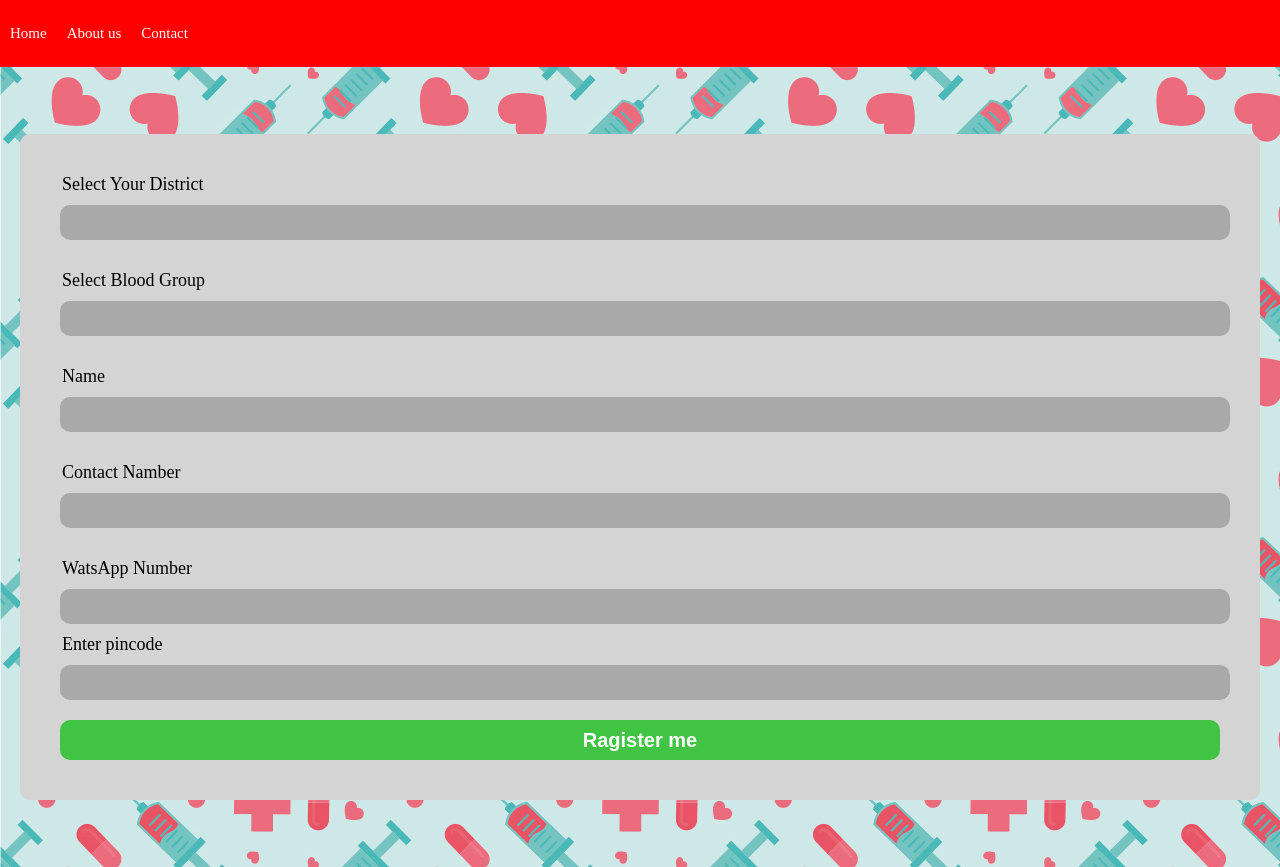
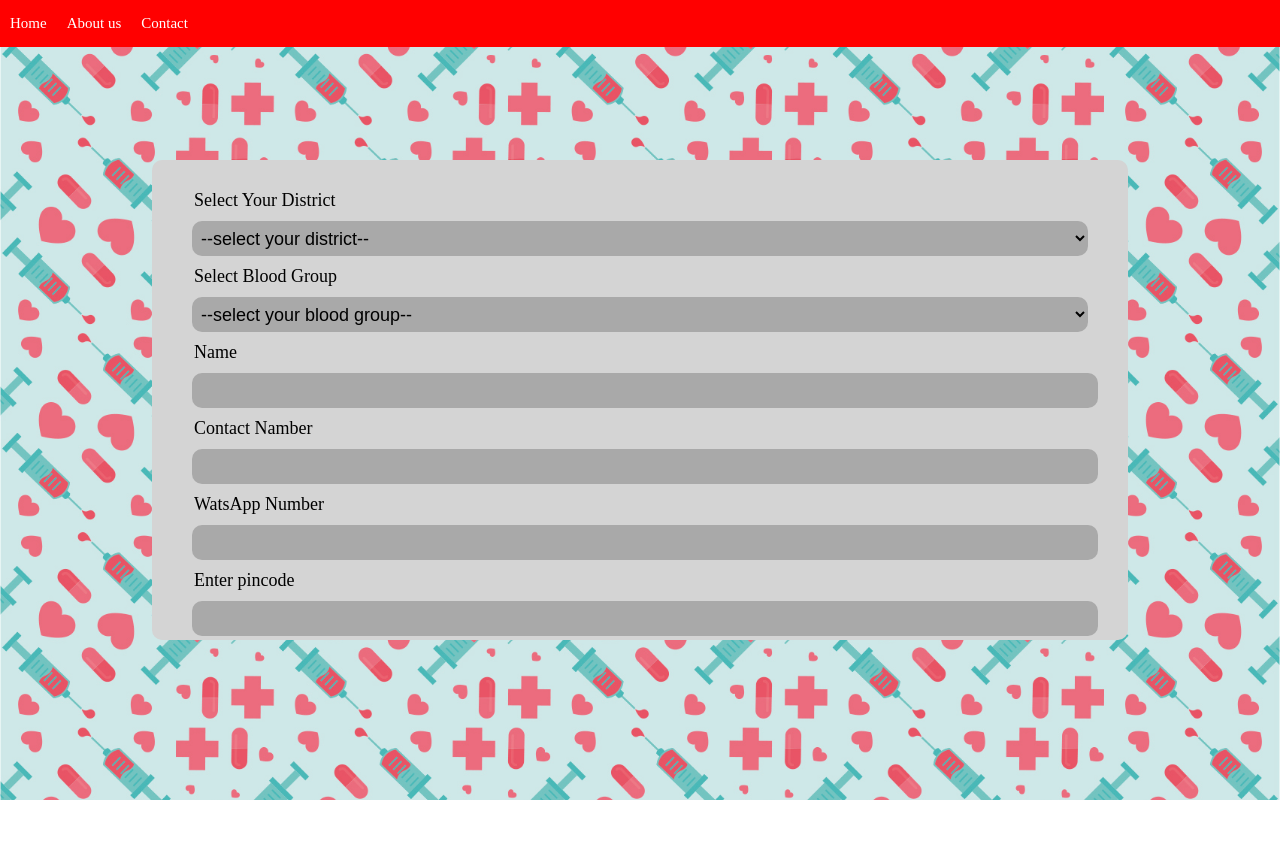
Before and after one commit to Shivamsariyam/blood.donet, a plain HTML site: page details.html in a window 1280 px wide. After the commit the page ends 800 px from the top, so only its background shows below. Drawn offline with Linux system fonts and the light colour scheme.

Commit message:
uploaded

```diff
--- /dev/null
+++ b/contact.css
@@ -0,0 +1,70 @@
+* {
+  padding: 0;
+  margin: 0;
+  text-decoration: none;
+}
+
+h1 {
+  font-size: 15px;
+  font-weight: bold;
+  color: gray;
+}
+p{
+  font-size: 10px;
+  color: gray;
+}
+
+.mn {
+  width: 80vw;
+  border: 3px solid black;
+  background: white;
+  display: flex;
+  align-items: flex-start;
+  padding: 10px;
+  justify-content: space-between;
+  margin: 20px 0px;
+}
+
+#cn {
+  height: 84vh;
+  background: lightgray;
+  display: flex;
+  flex-direction: column;
+  align-items: center;
+  justify-content: flex-start;
+  padding: 20px;
+  border: 2px solid black;
+  margin: 0px 1px 1px 1px;
+  flex-wrap: wrap;
+  overflow: hidden;
+}
+
+#cn > p {
+  font-size: 20px;
+  color: gray;
+}
+.mn  .zx {
+  width: 40px;
+  padding-bottom: 3px;
+}
+
+.mn .yx{
+  width: 50px;
+}
+
+#yt {
+  height: 10vh;
+  background: gray;
+  font-size: 15px;
+  font-weight: bold;
+  display: flex;
+  align-items: flex-end;
+  justify-content: space-evenly;
+  border: 2px solid black;
+  margin: 1px 1px 0px 1px;
+}
+
+#yt > a {
+  color: black;
+  padding: 10px;
+}
--- a/details.css
+++ b/details.css
@@ -8,11 +8,15 @@
   background: red;
   display: flex;
   padding: 15px 0px;
+  position: fixed;
+  top: 0px;
+  left: 0px;
+  right: 0px;
 }
 
 #abc > a{
   color: white;
-  padding: 10px;
+  padding: 0px 10px;
   font-size: 15px;
 
 }
@@ -22,35 +26,39 @@
 }
 
   #hii{
-    height:100vh;
+    min-height:100vh;
     display:flex;
     justify-content:center;
     align-items:center;
     flex-wrap:wrap;
-    background: url("img/pattern.jpg");
+    background-image: url("img/pattern.jpg");
+    background-repeat: no-repeat;
+    background-size: cover;
+  }
+  form{
+    width: 70vw;
+    border-radius: 10px;
+    padding: 30px 40px;
+    display:flex;
+    flex-direction: column;
+    overflow: auto;
 
   }
-  form{
-    width:70wv;
-    border-radius: 10px;
-    padding:40px 40px;
-    display:flex;
-    flex-direction: column;
-    gap: 20px;
-  }
- input,button{
+ input,button , select{
     height: 25px;
-    width:100%;
+    width: 100%;
     border-radius: 10px;
     border:none;
+
  }
  #hello{
     display:flex;
     flex-direction:column;
-    width:100%;
+    height: 60vh;
     background: rgba(212, 212, 212, 1);
     margin: 20px;
     border-radius: 10px;
+    flex-wrap: wrap;
  }
  button{
     margin-top: 10px;
@@ -60,7 +68,7 @@
     font-weight: 700;
     font-size: 20px;
  }
- input{
+ input, select {
     padding:5px;
     background: darkgray;
    margin: 10px 0px;
@@ -69,3 +77,8 @@
     padding:2px;
     font-size: 18px;
  }
+
+ select {
+   height: 35px;
+   font-size: 18px;
+ }
--- a/details.html
+++ b/details.html
@@ -10,7 +10,7 @@
 <body>
 
   <div id="abc">
-    <a href="index.html"> Home</a>
+    <a href="./index.html"> Home</a>
     <a href=""> About us</a>
     <a href=""> Contact </a>
 
@@ -22,11 +22,97 @@
       <form action="">
         <div>
           <label for="district"> Select Your District </label>
-          <input type="text" id="district" name="district" required />
+          <select name="district" id="district" required>
+            <option selected disabled>
+              --select your district--
+            </option>
+            <option>Agar Malwa </option>
+            <option> Alirajpur </option>
+            <option>Anuppur </option>
+            <option>Ashoknagar </option>
+            <option>Balaghat </option>
+            <option>Barwan </option>
+            <option> Betul </option>
+            <option> Bhind </option>
+            <option> Bhopal </option>
+            <option> Burhanpur </option>
+            <option> Chhatarpur </option>
+            <option>Chhindwara </option>
+            <option> Damoh </option>
+            <option> Datia </option>
+            <option> Dewas </option>
+            <option> Dhar </option>
+            <option> Dindori </option>
+            <option> Khandwa </option>
+            <option> Guna </option>
+            <option> Gwalior </option>
+            <option> Harda </option>
+            <option>Hoshangabad </option>
+            <option>Indore </option>
+            <option>Jabalpur </option>
+            <option>Jhabua </option>
+            <option>Katni </option>
+            <option>Mandla </option>
+            <option>Mandsaur </option>
+            <option>Morena </option>
+            <option>Narsinghpur </option>
+            <option>Neemuch </option>
+            <option>Tikamgarh </option>
+            <option>Panna </option>
+            <option>Raisen </option>
+            <option>Rajgarh </option>
+            <option>Ratlam </option>
+            <option>Rewa </option>
+            <option>Sagar </option>
+            <option>Satna </option>
+            <option>Sehore </option>
+            <option>Seoni </option>
+            <option>Shahdo </option>
+            <option>Shajapur </option>
+            <option> Sheopur</option>
+            <option>Shivpuri </option>
+            <option> Sidhi </option>
+            <option>Singrauli </option>
+            <option>Tikamgarh </option>
+            <option>Ujjain </option>
+            <option>Umaria </option>
+            <option>Vidisha </option>
+            <option>Khargone </option>
+
+          </select>
         </div>
         <div>
           <label for="blood"> Select Blood Group </label>
-          <input type="text" id="blood" name=" blood group" required />
+          <select name="blood" id="blood" required>
+            <option selected disabled>
+              --select your blood group--
+            </option>
+            <option>
+              A positive (A+)
+            </option>
+            <option>
+              A nagative (A-)
+            </option>
+            <option>
+              B positive (B+)
+            </option>
+            <option>
+              B negative (B-)
+            </option>
+            <option>
+              O positive (O+)
+            </option>
+            <option>
+              O negative (O-)
+            </option>
+            <option>
+              AB positive (AB+)
+            </option>
+            <option>
+              AB negative (AB-)
+            </option>
+          </select>
+
         </div>
         <div>
           <label for="Enter Your Name"> Name</label>
@@ -36,13 +122,13 @@
           <label for="contact">
             Contact Namber
           </label>
-          <input type="number" id="contact" name="Contact Number">
+          <input type="number" id="contact" name="Contact Number" required>
         </div>
         <div>
           <label for="ws-number">
              WatsApp Number
           </label>
-          <input type="number" id="ws-number" name="WatsApp Number">
+          <input type="number" id="ws-number" name="WatsApp Number" required>
         </label>
         <div>
           <label for="pincode">
--- a/style1.css
+++ b/style1.css
@@ -12,14 +12,12 @@
 
 #xyz > a{
   color: white;
-  padding: 10px;
+  padding: 0px 10px;
   font-size: 15px;
 
 }
 
-#xyz > a:hover {
-  background: gray;
-}
+
 
   #main{
     height:90vh;
@@ -27,7 +25,9 @@
     justify-content:center;
     align-items:center;
     flex-wrap:wrap;
-    background: url("img/pattern.jpg");
+    background-image: url("img/pattern.jpg");
+    background-repeat: no-repeat;
+    background-size: cover;
 
   }
   form{
@@ -38,7 +38,7 @@
     flex-direction: column;
     gap: 20px;
   }
- input,button{
+ input,button , select{
     height: 25px;
     width:100%;
     border-radius: 10px;
@@ -60,7 +60,7 @@
     font-weight: 700;
     font-size: 20px;
  }
- input{
+ input , select{
     padding:5px;
     background: darkgray;
    margin: 10px 0px;
@@ -69,3 +69,8 @@
     padding:2px;
     font-size: 18px;
  }
+
+ select {
+   height: 30px;
+   font-size: 18px;
+ }
```
Also changed, not shown: contact.html (added, +107 -0 lines), index1.html (+88 -4 lines), style.css (+10 -10 lines), img/coll.png (added), img/whatsapp.png (added).
